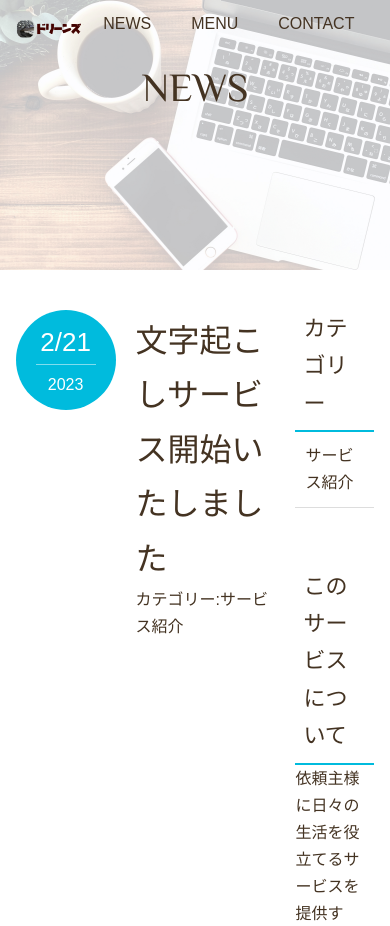
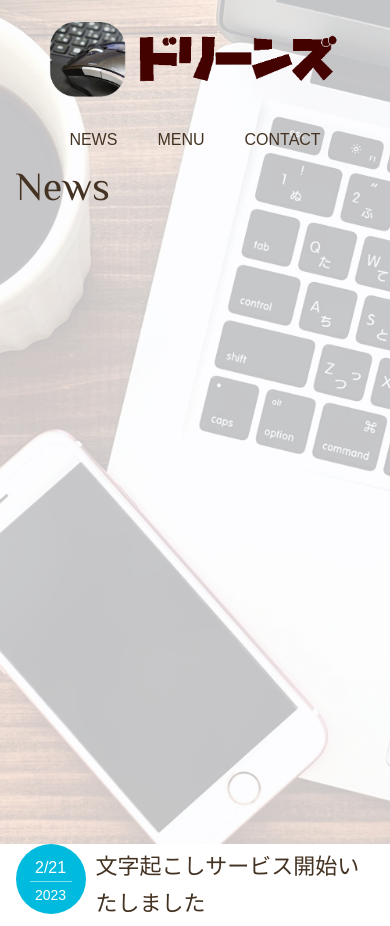
Before and after one commit to DoreensWorks/Doreens, a plain HTML site: page news.html in a window 390 px wide. Shown: the top 926 px of the page. Drawn offline with Linux system fonts and the light colour scheme; some packages are replaced by stand-ins of ours.

Commit message:
Add files via upload

```diff
--- a/css/style.css
+++ b/css/style.css
@@ -223,6 +223,11 @@ aside {
         font-size: 2.5rem;
     }
 
+    .page-header {
+        flex-direction: column;
+        align-items: center;
+    }
+
     /* HEADER */
     .main-nav {
         font-size: 1rem;
@@ -237,4 +242,53 @@ aside {
     .home-content {
         margin-top: 20%;
     }
+
+    /* NEWS */
+    .news-contents {
+        flex-direction: column;
+    }
+
+    #news .page-title {
+        margin-top: 30px;
+    }
+
+    article,
+
+    aside {
+        width: 100%;
+    }
+
+    aside {
+        margin-top: 60px;
+    }
+
+    .post-info {
+        margin-bottom: 30px;
+    }
+
+    .post-date {
+        width: 70px;
+        height: 70px;
+        font-size: 1rem;
+    }
+
+    .post-date span {
+        font-size: 0.875rem;
+        padding-top: 2px;
+    }
+
+    .post-title {
+        font-size: 1.375rem;
+    }
+
+    .post-cat {
+        font-size: 0.875rem;
+        margin-top: 10px;
+    }
+
+    .post-title,
+
+    .post-cat {
+        margin-left: 80px;
+    }
 }
--- a/news.html
+++ b/news.html
@@ -15,7 +15,7 @@
 
 </head>
 <body>
-    <div id="news" class="big-bg">
+    <div id="home" class="big-bg">
         <header class="page-header wrapper">
             <h1><a href="index.html"><img class="logo" src="img/logo3.png" alt="ドリーンズ_logo"</a></h1>
             <nav>
```
Also changed, not shown: index.html (+1 -0 lines).
